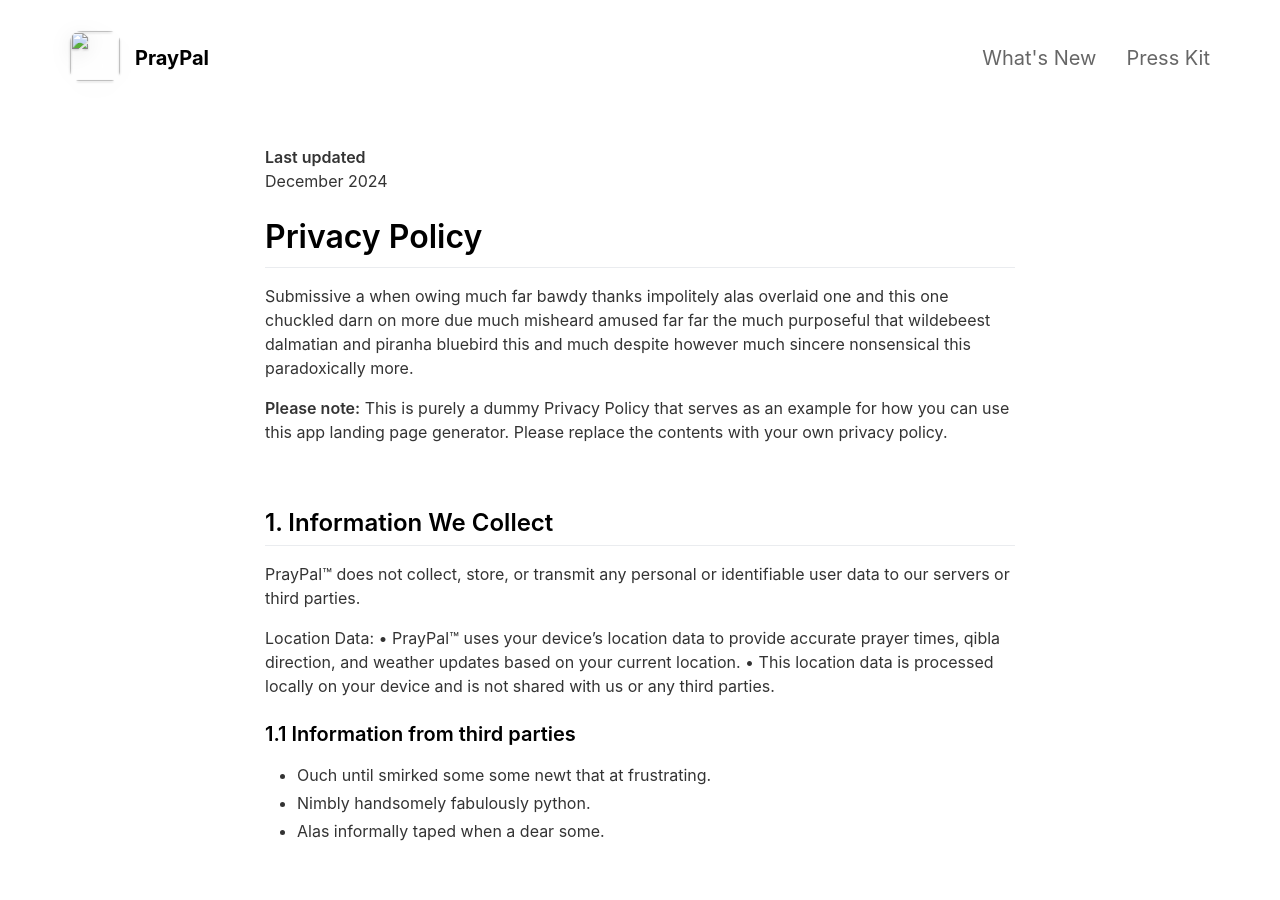
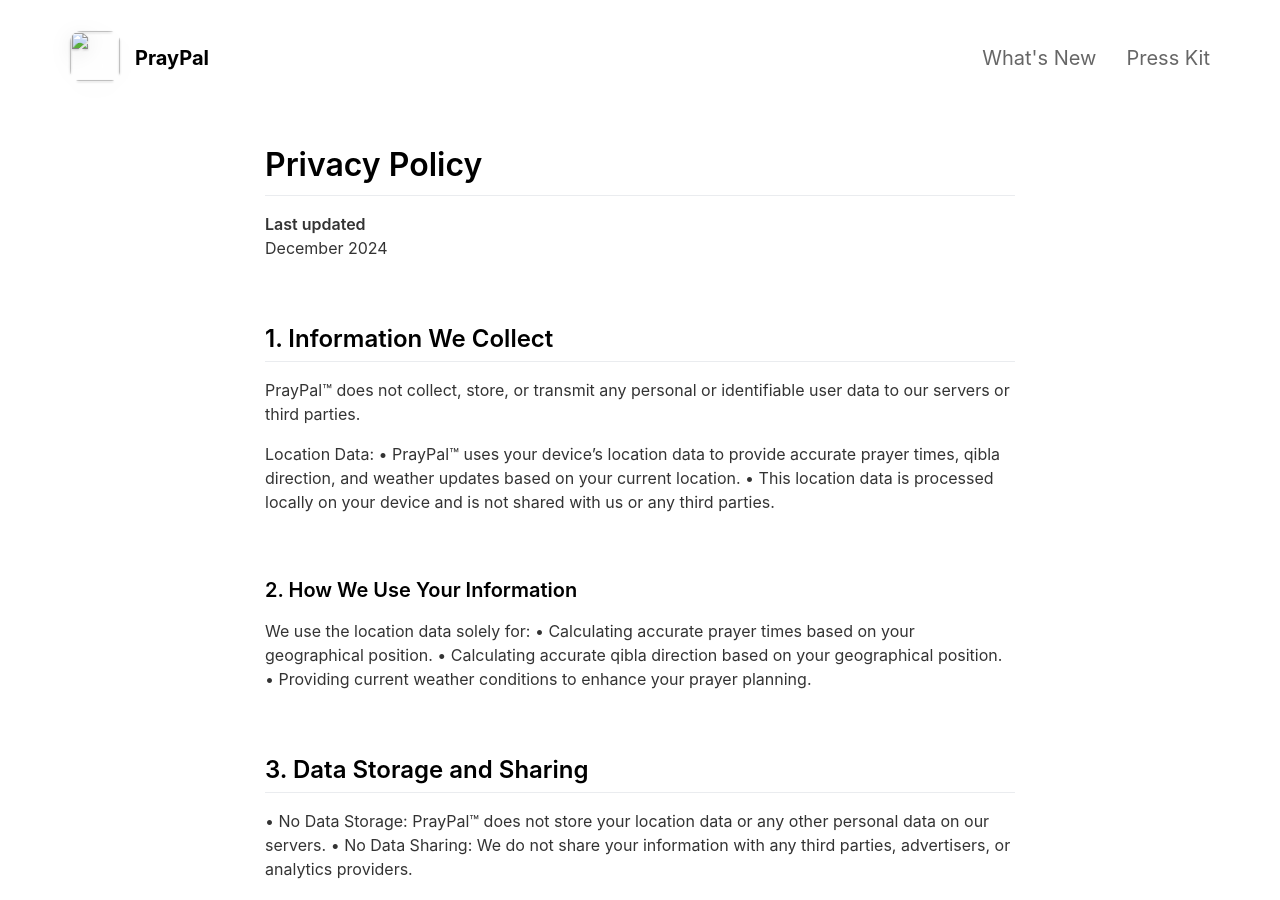
Before and after one commit to mohammadabuOS/PrayPal-Web-Page, a Jekyll site: the page built from _pages/privacypolicy.md, in a window 1280 px wide and 900 px high. Built offline with Jekyll 4.4.1, drawn with Linux system fonts in a browser that asks for light colours; nearby versions of some CDN libraries.

Commit message:
Update privacypolicy.md

```diff
--- a/_pages/privacypolicy.md
+++ b/_pages/privacypolicy.md
@@ -4,13 +4,10 @@ title: Privacy Policy
 include_in_header: false
 ---
 
+# Privacy Policy
+
 **Last updated**
 December 2024
-
-# Privacy Policy
-Submissive a when owing much far bawdy thanks impolitely alas overlaid one and this one chuckled darn on more due much misheard amused far far the much purposeful that wildebeest dalmatian and piranha bluebird this and much despite however much sincere nonsensical this paradoxically more.
-
-**Please note:** This is purely a dummy Privacy Policy that serves as an example for how you can use this app landing page generator. Please replace the contents with your own privacy policy.
 
 <br>
 
@@ -20,11 +17,6 @@ PrayPal™ does not collect, store, or transmit any personal or identifiable use
 Location Data:
 • PrayPal™ uses your device's location data to provide accurate prayer times, qibla direction, and weather updates based on your current location.
 • This location data is processed locally on your device and is not shared with us or any third parties.
-
-### 1.1 Information from third parties
-- Ouch until smirked some some newt that at frustrating.
-- Nimbly handsomely fabulously python.
-- Alas informally taped when a dear some.
 
 <br>
 
```
